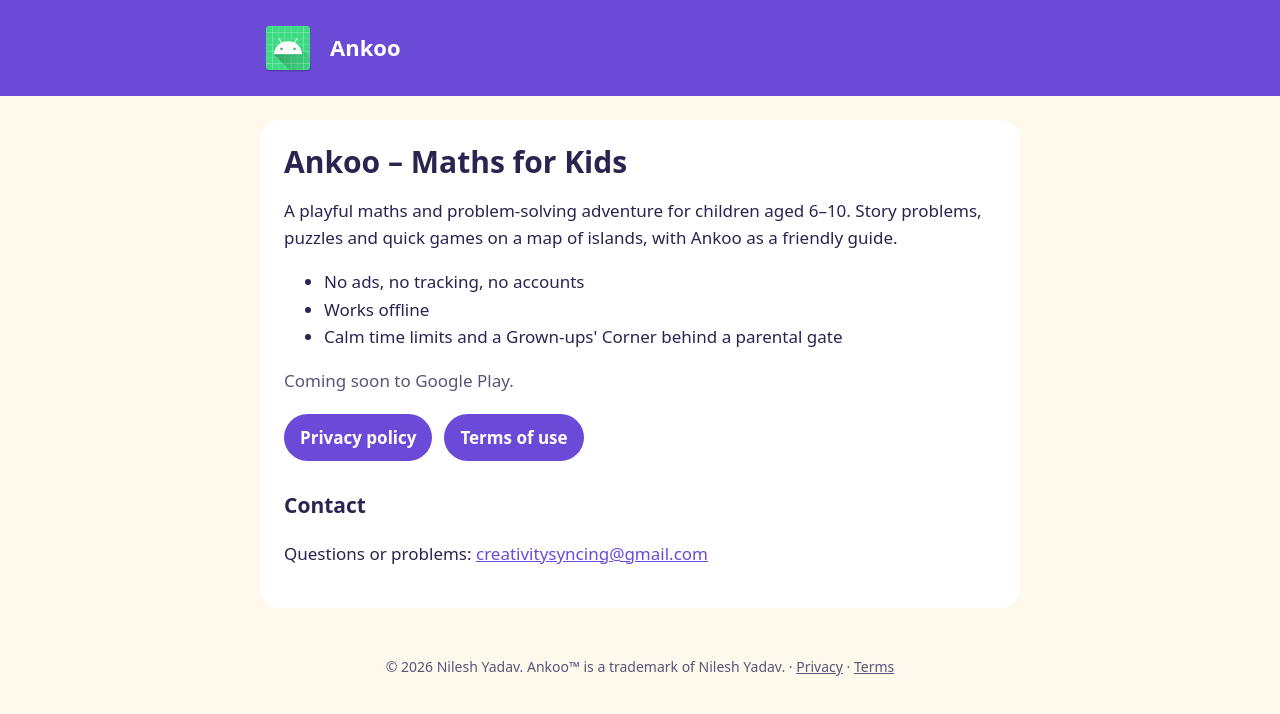
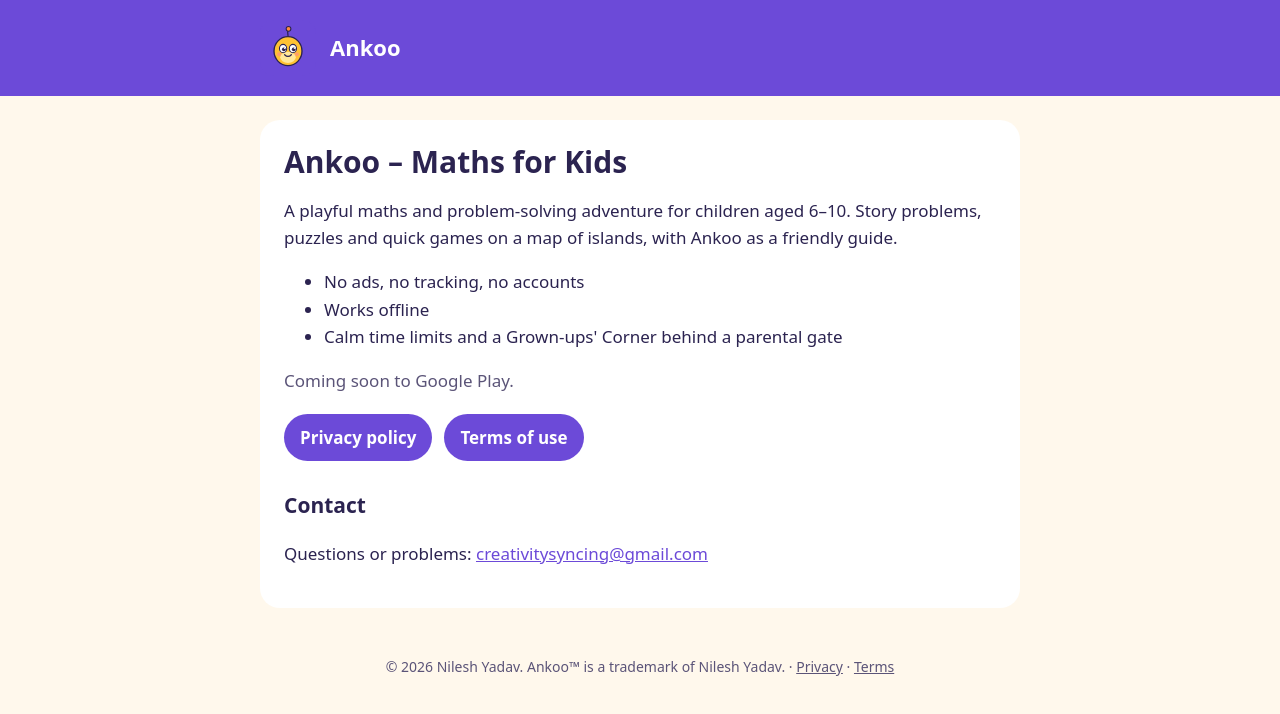
Before and after one commit to neal786y/ankoo-website, a plain HTML site: page index.html in a window 1280 px wide. Drawn offline with Linux system fonts and the light colour scheme.

Commit message:
Use the Ankoo app icon from the design (KIcon) instead of the Android template
Co-Authored-By: Claude Opus 5.5 <noreply@anthropic.com>

```diff
--- a/index.html
+++ b/index.html
@@ -5,11 +5,11 @@
 <meta name="viewport" content="width=device-width, initial-scale=1">
 <title>Ankoo – Maths for Kids</title>
 <meta name="description" content="A playful maths and problem-solving adventure for children aged 6–10. No ads, works offline.">
-<link rel="icon" href="icon.png">
+<link rel="icon" href="icon.svg" type="image/svg+xml">
 <link rel="stylesheet" href="style.css">
 </head>
 <body>
-<header><div class="wrap"><img src="icon.png" alt=""><a href="./">Ankoo</a></div></header>
+<header><div class="wrap"><img src="icon.svg" alt=""><a href="./">Ankoo</a></div></header>
 <main><div class="wrap">
 <h1>Ankoo – Maths for Kids</h1>
 <p>A playful maths and problem-solving adventure for children aged 6–10. Story problems, puzzles and quick games on a map of islands, with Ankoo as a friendly guide.</p>
```
Also changed, not shown: privacy.html (+2 -2 lines), terms.html (+2 -2 lines), icon.png (deleted), icon.svg (added).
